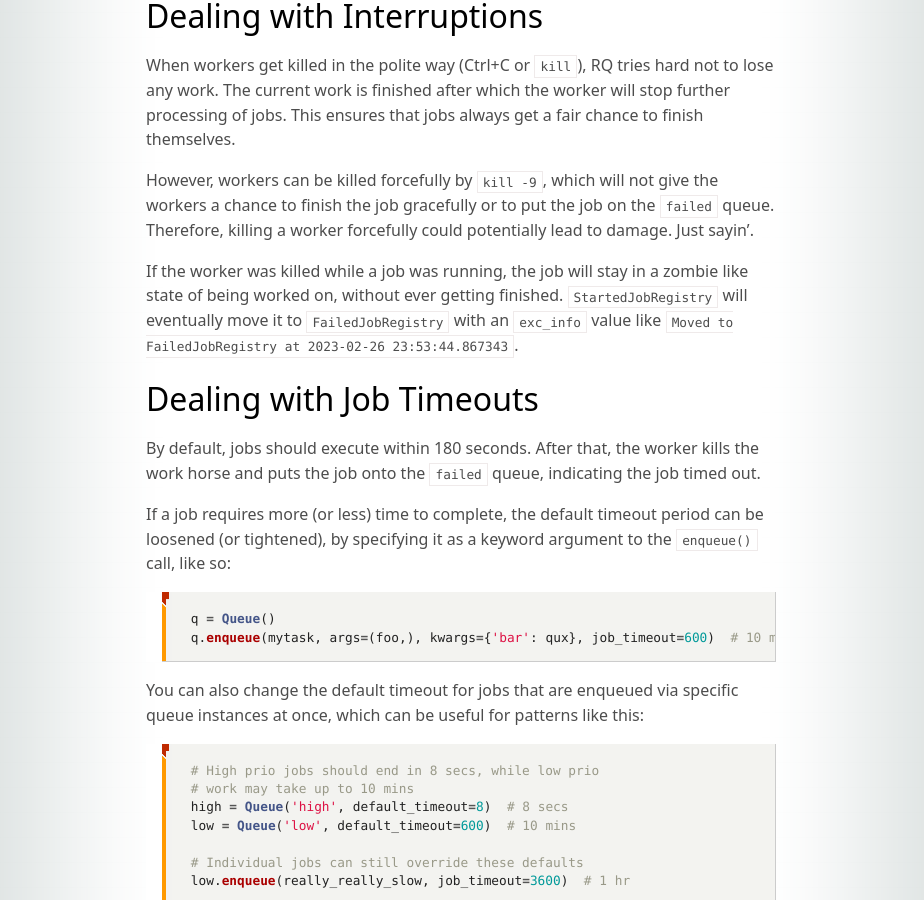
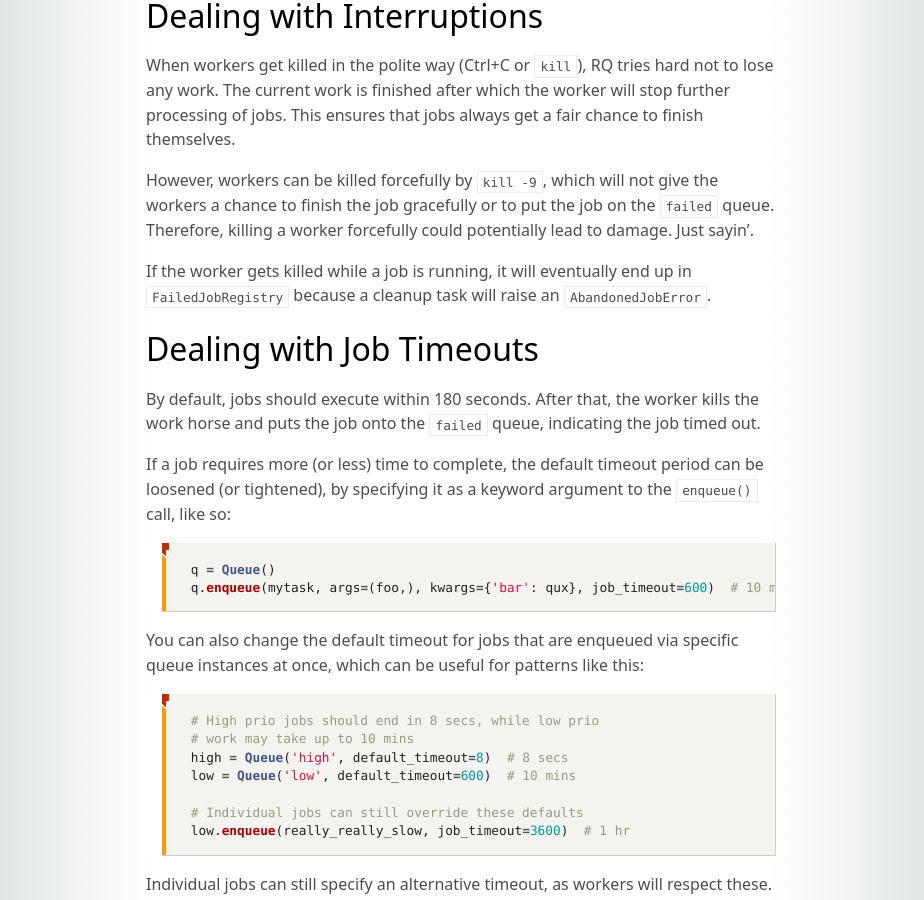
Before and after one commit to rq/rq, a Jekyll site: the page built from docs/docs/results.md, in a window 1280 px wide and 900 px high, scrolled down 1787 px. Shown: the whole window, without its empty margins (179-1103 px from the left). Built offline with Jekyll 4.4.1, drawn with Linux system fonts in a browser that asks for light colours; some web fonts are replaced; comment, search, counter and statistics services are not loaded.

Commit message:
improve the docs on in-flight jobs of killed/lost workers

```diff
--- a/docs/docs/results.md
+++ b/docs/docs/results.md
@@ -80,10 +80,8 @@ workers a chance to finish the job gracefully or to put the job on the `failed`
 queue.  Therefore, killing a worker forcefully could potentially lead to
 damage. Just sayin'.
 
-If the worker was killed while a job was running, the job will stay in a zombie
-like state of being worked on, without ever getting finished. `StartedJobRegistry`
-will eventually move it to `FailedJobRegistry` with an `exc_info` value like
-`Moved to FailedJobRegistry at 2023-02-26 23:53:44.867343`.
+If the worker gets killed while a job is running, it will eventually end up in
+`FailedJobRegistry` because a cleanup task will raise an `AbandonedJobError`.
 
 ## Dealing with Job Timeouts
 
```
